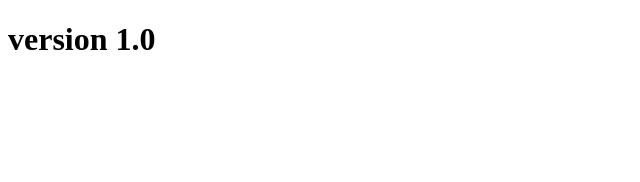
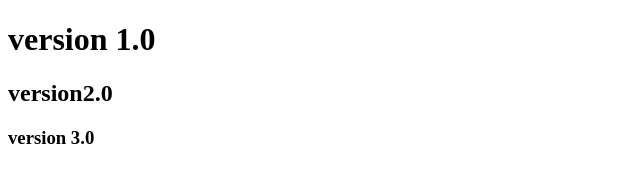
Before and after one commit to levinoi/GIT_Hometask1, a plain HTML site: page index.html in a window 1280 px wide. Shown: the whole page, without its empty margins (0-640 px from the left). Drawn offline with Linux system fonts and the light colour scheme.

Commit message:
3thrd commit

```diff
--- a/index.html
+++ b/index.html
@@ -7,5 +7,7 @@
 </head>
 <body>
     <h1>version 1.0</h1>
+    <h2>version2.0</h2>
+    <h3>version 3.0</h3>
 </body>
 </html>
```
